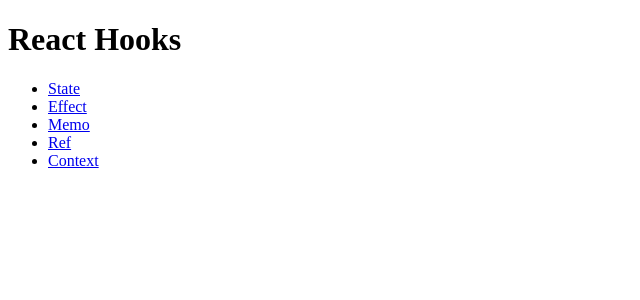
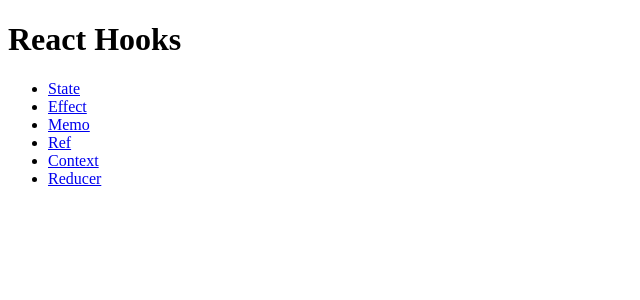
Before and after one commit to GabrielOGW/Learning_React, a React (Create React App) app in the folder react_hooks/: page / in a window 1280 px wide. Shown: the top 300 px of the page, without its empty margins (0-640 px from the left). Built offline with nearby package versions, Linux system fonts and the light colour scheme.

Commit message:
feat: useReducer

```diff
--- a/react_hooks/src/index.js
+++ b/react_hooks/src/index.js
@@ -1,46 +1,9 @@
 import React from "react";
 import ReactDOM from "react-dom/client";
-import {
-  createBrowserRouter,
-  RouterProvider,
-} from "react-router-dom";
-import Root from "./routes/root";
-import State from "./routes/components/state";
-import Effect from "./routes/components/effect";
-import Memo from "./routes/components/memo";
-import Ref from "./routes/components/ref";
-import Context from "./routes/components/context";
-
-
-const router = createBrowserRouter([
-  {
-    path: "/",
-    element: <Root/>,
-  },
-  {
-    path: "/components/state.js",
-    element: <State/>,
-  },
-  {
-    path: "/components/effect.js",
-    element: <Effect/>,
-  },
-  {
-    path: "/components/memo.js",
-    element: <Memo/>,
-  },
-  {
-    path: "/components/ref.js",
-    element: <Ref/>,
-  },
-  {
-    path: "/components/context.js",
-    element: <Context/>,
-  },
-]);
+import App from "./App";
 
 ReactDOM.createRoot(document.getElementById("root")).render(
   <React.StrictMode>
-    <RouterProvider router={router} />
+    <App />
   </React.StrictMode>
 );
--- /dev/null
+++ b/react_hooks/src/routes/components/Todo.js
@@ -0,0 +1,28 @@
+import React from "react";
+import { ACTIONS } from "./reducer.js";
+
+export default function Todo({ todo, dispatch }) {
+  return (
+    <>
+      <div>
+        <span style={{ color: todo.complete ? "#AAA" : "#000" }}>
+          {todo.name}
+        </span>
+        <button
+          onClick={() =>
+            dispatch({ type: ACTIONS.TOGGLE_TODO, payload: { id: todo.id } })
+          }
+        >
+          Toggle
+        </button>
+        <button
+          onClick={() =>
+            dispatch({ type: ACTIONS.DELETE_TODO, payload: { id: todo.id } })
+          }
+        >
+          Delete
+        </button>
+      </div>
+    </>
+  );
+}
--- /dev/null
+++ b/react_hooks/src/routes/components/reducer.js
@@ -0,0 +1,78 @@
+import React, { useReducer, useState } from "react";
+import Todo from "./Todo";
+
+// useRecucer não é tão propio para codigos mais simples, pois, acaba escrevendo mais codigo para algo não tão complexo
+
+// boa pratica para maior legibilidade
+export const ACTIONS = {
+  // INCREMENTAR: `incrementar`,
+  // DECREMENTAR: `decrementar`
+  ADD_TODO: "add-todo",
+  TOGGLE_TODO: "toggle-todo",
+  DELETE_TODO: "delete-todo",
+};
+
+function redutor(todos, action) {
+  switch (action.type) {
+    case ACTIONS.ADD_TODO:
+      return [...todos, newTodo(action.payload.name)];
+    case ACTIONS.TOGGLE_TODO:
+      return todos.map((todo) => {
+        if (todo.id === action.payload.id) {
+          return { ...todo, complete: !todo.complete };
+        }
+        return todo;
+      });
+    case ACTIONS.DELETE_TODO:
+      return todos.filter((todo) => todo.id !== action.payload.id);
+    //   case ACTIONS.INCREMENTAR:
+    //     return {count: state.count + 1}
+    //   case ACTIONS.DECREMENTAR:
+    //     return {count: state.count - 1}
+    default:
+      return todos;
+  }
+}
+
+function newTodo(name) {
+  return { id: Date.now(), name: name, complete: false };
+}
+
+export default function Reducer() {
+  // const [state, dispatch] = useReducer(redutor, {count: 0})
+
+  // function incrementar() {
+  //   dispatch({type: ACTIONS.INCREMENTAR})
+  // }
+  // function decrementar() {
+  //   dispatch({type: ACTIONS.DECREMENTAR})
+  // }
+  const [todos, dispatch] = useReducer(redutor, []);
+  const [name, setName] = useState("");
+
+  function handleSubmit(e) {
+    e.preventDefault();
+    dispatch({ type: ACTIONS.ADD_TODO, payload: { name: name } });
+    setName("");
+  }
+
+  return (
+    <>
+      <div>
+        {/* <button onClick={decrementar}>-</button>
+      <span>{state.count}</span>
+    <button onClick={incrementar}>+</button> */}
+        <form onSubmit={handleSubmit}>
+          <input
+            type="text"
+            value={name}
+            onChange={(e) => setName(e.target.value)}
+          />
+        </form>
+        {todos.map((todo) => {
+          return <Todo key={todo.id} todo={todo} dispatch={dispatch} />;
+        })}
+      </div>
+    </>
+  );
+}
--- a/react_hooks/src/routes/root.jsx
+++ b/react_hooks/src/routes/root.jsx
@@ -20,6 +20,9 @@
             <li>
               <a href={`/components/context.js`}>Context</a>
             </li>
+            <li>
+              <a href={`/components/reducer.js`}>Reducer</a>
+            </li>
           </ul>
         </nav>
       </div>
```
Also changed, not shown: react_hooks/src/App.js (+41 -1 lines).
